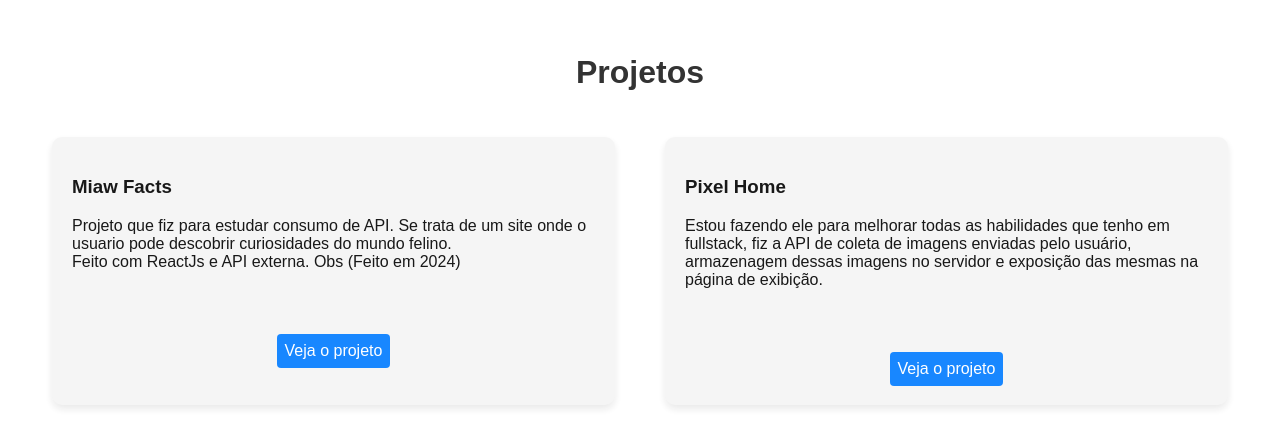
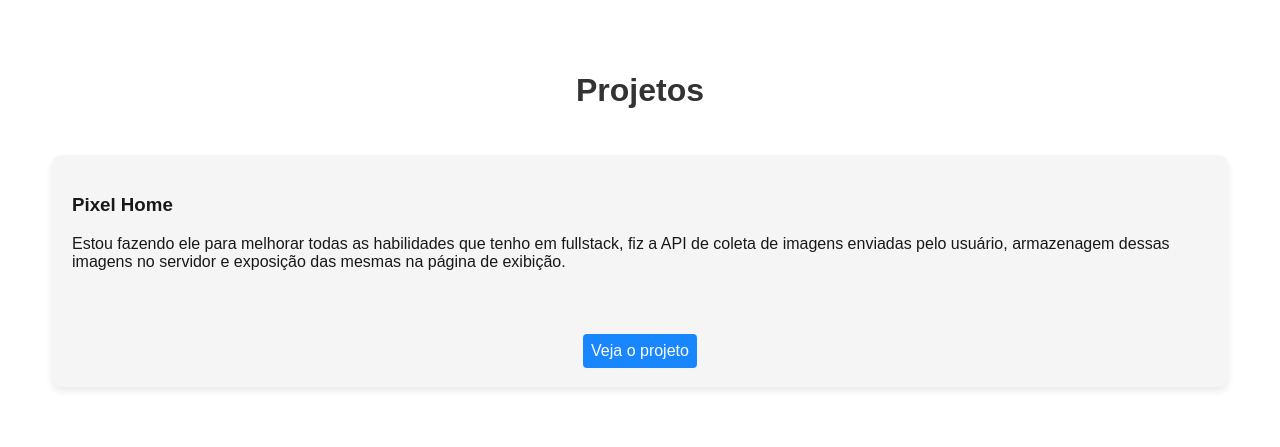
Before and after one commit to PatrikMaltacm/portfolio-2025-pm, a React (Vite) app: page / in a window 1280 px wide. Shown: the part 2094-2541 px from the top of the page. Built offline with nearby package versions, Linux system fonts and the light colour scheme.

Commit message:
tirei o miaw facts

```diff
--- a/src/sections/projects/Projects.jsx
+++ b/src/sections/projects/Projects.jsx
@@ -5,14 +5,6 @@ const Projects = () => {
     <section id="projects" className="projects">
       <h2>Projetos</h2>
       <div className="project-grid">
-        <div className="project">
-          <h3>Miaw Facts</h3>
-          <p>Projeto que fiz para estudar consumo de API. Se trata de um site onde o usuario pode descobrir
-             curiosidades do mundo felino. <br/>Feito com ReactJs e API externa. Obs (Feito em 2024)</p>
-             <div className="link-container">
-             <a href="https://patrikmaltacm.github.io/miaw-facts/">Veja o projeto</a>
-             </div>
-        </div>
         <div className="project">
           <h3>Pixel Home</h3>
           <p>Estou fazendo ele para melhorar
```
